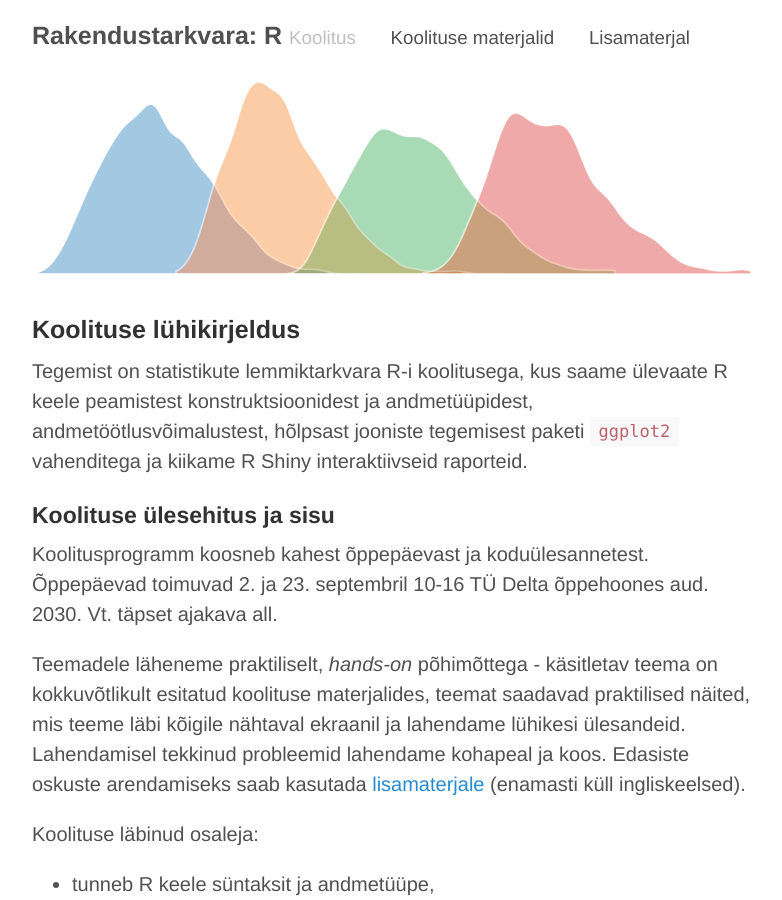
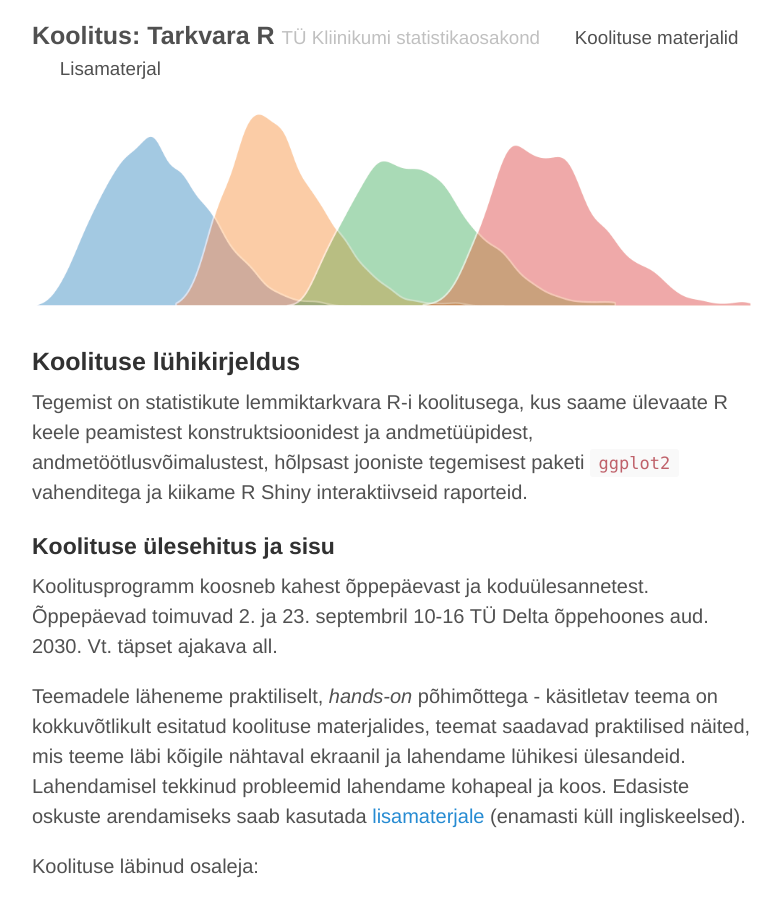
Before and after one commit to Rkursus/tykliinikum, a Jekyll site: the page built from index.md, in a window 1280 px wide and 900 px high. Shown: the whole window, without its empty margins (248-1030 px from the left). Built offline with Jekyll 4.4.1, drawn with Linux system fonts in a browser that asks for light colours; our own code applies the rules of GitHub Pages for plain Markdown files.

Commit message:
Update _config.yml

```diff
--- a/_config.yml
+++ b/_config.yml
@@ -5,8 +5,8 @@
 theme:            jekyll-theme-minimal
 
 # Setup
-title:            "Rakendustarkvara: R"
-tagline:          Koolitus
+title:            "Koolitus: Tarkvara R"
+tagline:          TÜ Kliinikumi statistikaosakond
 url:              http://rkursus.github.io/
 paginate:         1
 baseurl:          /tykliinikum
```
